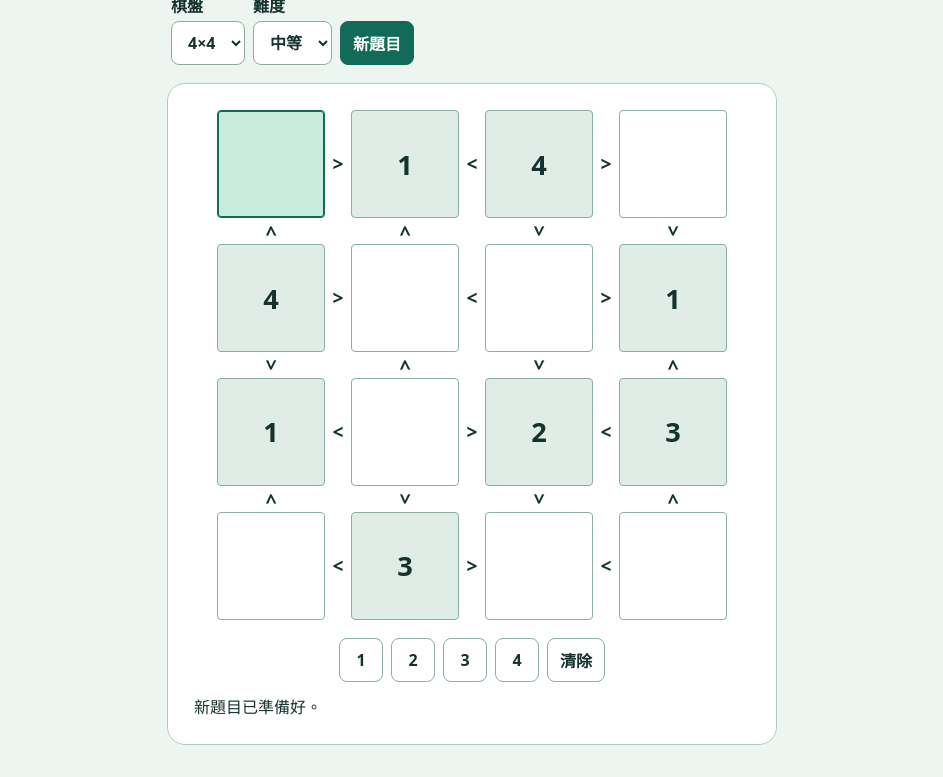
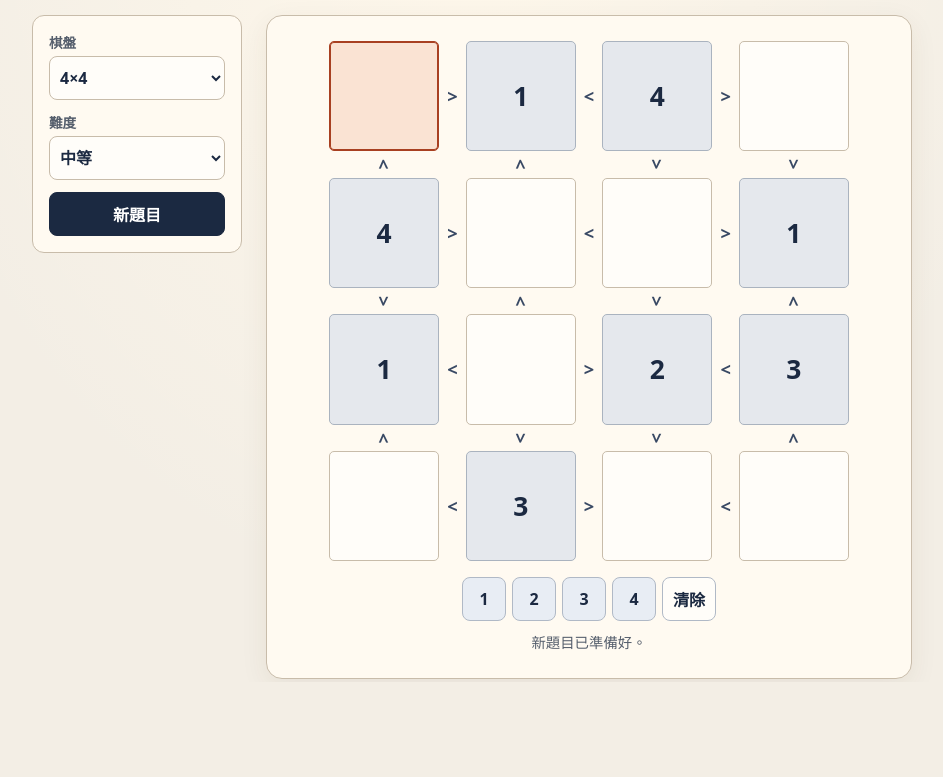
Before and after one commit to katgh731/futoshiki-pwa, a plain HTML site: page index.html in a window 1280 px wide. Shown: the part 186-963 px from the top of the page, without its empty margins (168-1111 px from the left). After the commit the page ends 868 px from the top, so only its background shows below. Drawn offline with Linux system fonts and the light colour scheme.

Commit message:
Design a warm-paper visual theme for the game

```diff
--- a/index.html
+++ b/index.html
@@ -3,7 +3,7 @@
 <head>
   <meta charset="utf-8">
   <meta name="viewport" content="width=device-width, initial-scale=1">
-  <meta name="theme-color" content="#126b58">
+  <meta name="theme-color" content="#1b2941">
   <link rel="manifest" href="./manifest.webmanifest">
   <link rel="apple-touch-icon" href="./icons/icon-180.png">
   <title>不等式數獨</title>
@@ -12,11 +12,12 @@
 </head>
 <body>
   <main>
-    <header>
-      <h1>不等式數獨</h1>
+    <header class="intro">
+      <h1>不等式<span>數獨</span></h1>
       <p>每行每列填入不重複的數字。尖端指向較小的數字。</p>
     </header>
-    <form id="settings">
+    <div class="game-layout">
+      <form id="settings" aria-label="題目設定">
         <label>棋盤
           <select id="size">
             <option value="4">4×4</option><option value="5">5×5</option>
@@ -37,6 +38,7 @@
         <div id="keypad" aria-label="數字輸入"></div>
         <p id="status" role="status"></p>
       </section>
+    </div>
     <dialog id="completion" aria-labelledby="completion-title">
       <h2 id="completion-title">恭喜，成功解題！</h2>
       <p>要開始新題目嗎？</p>
--- a/style.css
+++ b/style.css
@@ -1,41 +1,75 @@
 :root {
   color-scheme: light;
   font-family: system-ui, sans-serif;
-  color: #16322e;
-  background: #edf5f0;
-  --accent: #126b58;
+  color: #1b2941;
+  background: #f3eee5;
+  --paper: #fffaf1;
+  --ink: #1b2941;
+  --muted: #555e6c;
+  --line: #c8bcaa;
+  --accent: #a84021;
+  --error: #b42318;
 }
 * { box-sizing: border-box; }
-body { margin: 0; }
-main { width: min(100% - 24px, 610px); margin: 32px auto; }
-header { padding: 8px 4px; }
-h1 { font-size: clamp(2rem, 7vw, 3.4rem); margin: 0; letter-spacing: .06em; }
-header p { margin: 8px 0 16px; line-height: 1.5; }
-form, #keypad { display: flex; align-items: end; flex-wrap: wrap; gap: 8px; }
-form { margin-bottom: 14px; padding: 4px; }
-label { display: grid; gap: 4px; font-weight: 650; }
+body {
+  margin: 0;
+  min-height: 100vh;
+  background: radial-gradient(ellipse at top, #fff8eb, transparent 65%);
+}
+main { width: min(100% - 24px, 880px); margin: clamp(20px, 6vw, 68px) auto; }
+.intro { padding: 0 4px 18px; }
+h1 {
+  margin: 0;
+  font: 800 clamp(2.45rem, 8vw, 4.6rem)/1.12 Georgia, "Songti TC", "Noto Serif TC", serif;
+  letter-spacing: .04em;
+}
+h1 span { color: var(--accent); }
+.intro p { margin: 9px 0 0; color: var(--muted); font-size: .93rem; line-height: 1.6; }
+.game-layout { display: grid; gap: 12px; align-items: start; }
+#settings {
+  display: grid;
+  grid-template-columns: minmax(0, 1fr) minmax(0, 1fr) auto;
+  gap: 8px;
+  align-items: end;
+  padding: 10px;
+  background: var(--paper);
+  border: 1px solid var(--line);
+  border-radius: 12px;
+}
+label { display: grid; min-width: 0; gap: 4px; color: var(--muted); font-size: .85rem; font-weight: 700; }
 button, select {
+  min-height: 44px;
+  border: 1px solid var(--line);
+  border-radius: 8px;
+  background: #fffdf9;
+  color: var(--ink);
+  padding: 6px 10px;
   font: inherit;
-  color: inherit;
-  min-height: 44px;
-  border: 1px solid #8caea0;
-  border-radius: 8px;
-  background: #fff;
-  padding: 6px 12px;
 }
-button { cursor: pointer; font-weight: 650; }
-button:disabled { opacity: .5; cursor: default; }
-.primary { background: var(--accent); color: white; border-color: var(--accent); }
-:focus-visible { outline: 2px solid #914610; outline-offset: 2px; }
-.play { padding: clamp(8px, 3vw, 26px); background: #fff; border: 1px solid #b1cbbf; border-radius: 18px; }
+select { width: 100%; padding-inline: 6px; font-size: 1rem; }
+button { cursor: pointer; font-weight: 700; }
+button:disabled { cursor: default; }
+.primary { background: var(--ink); color: #fff; border-color: var(--ink); }
+@media (hover: hover) {
+  button:not(:disabled):hover { border-color: var(--accent); }
+  .primary:hover { background: #314464; }
+}
+:focus-visible { outline: 2px solid var(--accent); outline-offset: 2px; }
+.play {
+  padding: clamp(8px, 2.8vw, 25px);
+  border: 1px solid var(--line);
+  border-radius: 16px;
+  background: var(--paper);
+  box-shadow: 0 8px 28px #49351b12;
+}
 #board {
   display: grid;
   grid-template-columns: repeat(var(--gaps, 4), minmax(0, 1fr) minmax(7px, .24fr)) minmax(0, 1fr);
   grid-template-rows: repeat(var(--gaps, 4), minmax(0, 1fr) minmax(7px, .24fr)) minmax(0, 1fr);
   width: 100%;
-  max-width: 510px;
+  max-width: 520px;
   aspect-ratio: 1;
-  margin: 0 auto 18px;
+  margin: 0 auto 16px;
 }
 .cell {
   display: grid;
@@ -43,26 +77,41 @@ button:disabled { opacity: .5; cursor: default; }
   min-width: 0;
   min-height: 0;
   padding: 0;
-  border-radius: 4px;
-  font-size: clamp(.95rem, 4vw, 1.7rem);
-  color: var(--accent);
+  border-radius: 5px;
+  color: var(--ink);
+  font: 700 clamp(.87rem, 4vw, 1.65rem)/1 system-ui, sans-serif;
+  font-variant-numeric: tabular-nums;
 }
-.cell.given { color: #16322e; background: #e0ece6; }
-.cell[aria-pressed="true"] { background: #c8eddf; border-color: var(--accent); box-shadow: inset 0 0 0 1px var(--accent); }
-.sign { display: grid; place-items: center; font: 700 clamp(.7rem, 3vw, 1.2rem)/1 system-ui; pointer-events: none; }
+.cell.given { background: #e5e8ed; border-color: #aab3bf; }
+.cell[aria-pressed="true"] { background: #fae3d3; border-color: var(--accent); box-shadow: inset 0 0 0 1px var(--accent); }
+.cell.incorrect { color: var(--error); }
+.sign {
+  display: grid;
+  place-items: center;
+  color: #394964;
+  font: 800 clamp(.67rem, 2.7vw, 1.14rem)/1 system-ui, sans-serif;
+  pointer-events: none;
+}
 .sign.vertical { transform: rotate(90deg); }
-#keypad { justify-content: center; margin-bottom: 12px; }
-#keypad button { min-width: 44px; }
-#status { min-height: 1.5em; margin: 10px 0 0; }
-.cell.incorrect { color: #b42318; }
-.cell:disabled { opacity: 1; }
+#keypad { display: flex; flex-wrap: wrap; justify-content: center; gap: 6px; }
+#keypad button { min-width: 44px; background: #e8edf4; border-color: #b0b9c6; }
+#keypad button:last-child { background: #fffdf9; }
+#keypad button:disabled { opacity: .55; }
+#status { min-height: 1.5em; margin: 10px 0 0; color: var(--muted); font-size: .9rem; text-align: center; }
 dialog {
-  width: min(100% - 32px, 360px);
-  border: 1px solid #b1cbbf;
+  width: min(100% - 32px, 380px);
+  border: 1px solid var(--line);
   border-radius: 16px;
   padding: 24px;
-  color: inherit;
+  background: var(--paper);
+  color: var(--ink);
+  box-shadow: 0 18px 60px #0c17294d;
 }
-dialog::backdrop { background: rgb(22 50 46 / 55%); }
-dialog h2 { margin: 0; }
-dialog form { justify-content: flex-end; margin: 0; padding: 0; }
+dialog::backdrop { background: #131e32a6; }
+dialog h2 { margin: 0; color: var(--accent); }
+dialog p { margin-block: 10px 20px; }
+dialog form { display: flex; flex-wrap: wrap; justify-content: flex-end; gap: 8px; }
+@media (min-width: 760px) {
+  .game-layout { grid-template-columns: minmax(150px, 210px) minmax(0, 1fr); gap: 24px; }
+  #settings { grid-template-columns: 1fr; padding: 16px; gap: 12px; }
+}
--- a/sw.js
+++ b/sw.js
@@ -1,6 +1,6 @@
 const scope = self.registration.scope;
 const CACHE_PREFIX = 'futoshiki-app-' + scope + ':';
-const CACHE_NAME = CACHE_PREFIX + 'v2';
+const CACHE_NAME = CACHE_PREFIX + 'v3';
 const home = new URL('./index.html', scope).href;
 const files = [
   './index.html',
```
Also changed, not shown: icons/icon-180.png, icons/icon-192.png, icons/icon-512.png, manifest.webmanifest, 2 other files. Lines whose indentation alone changed are shown as unchanged.
